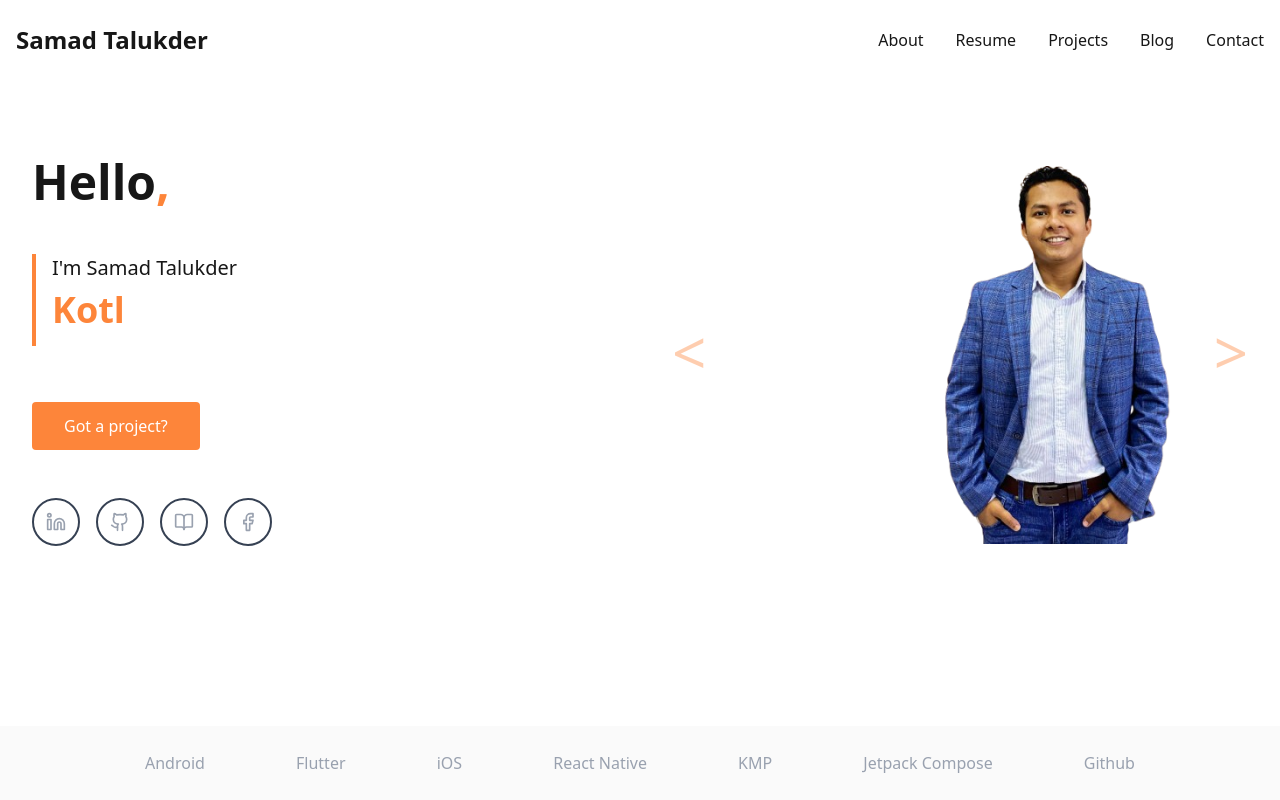
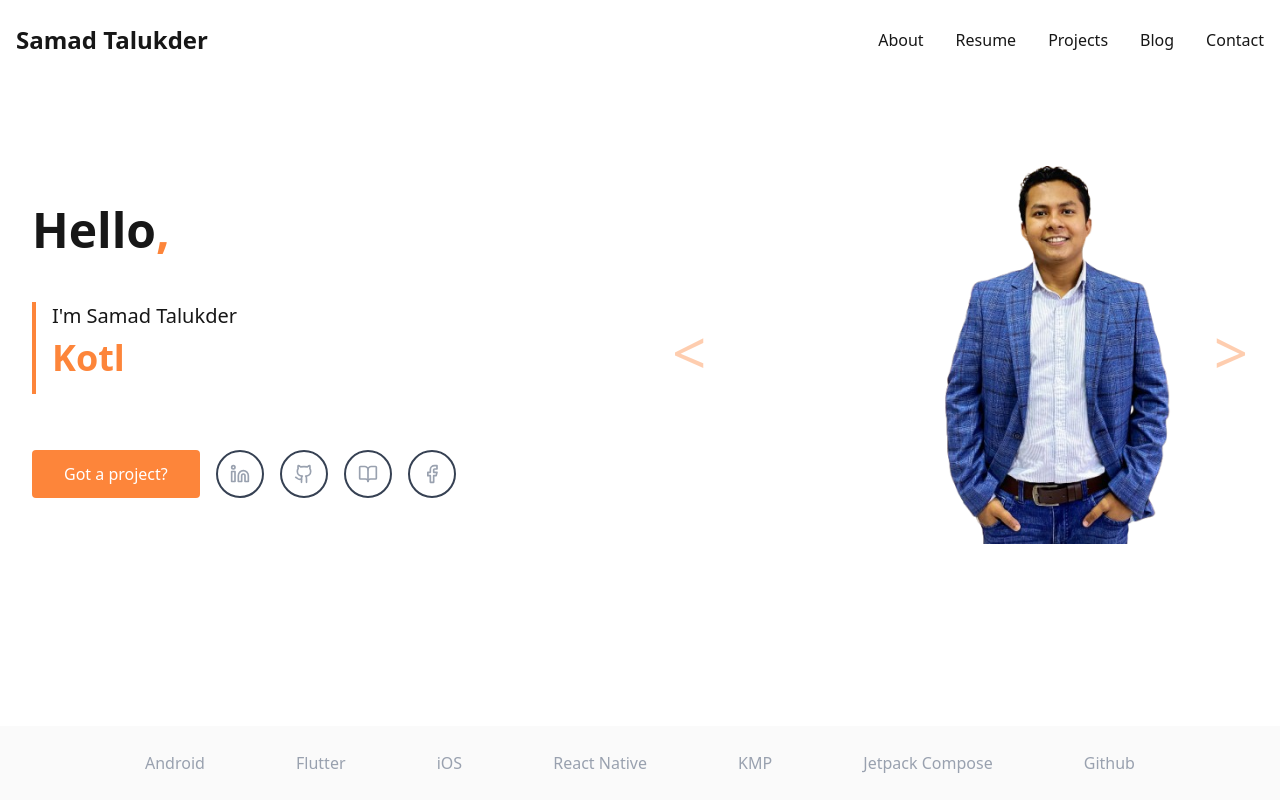
Before and after one commit to samadtalukder/samadtalukder.github.io, a Next.js app: page / in a window 1280 px wide. Shown: the top 800 px of the page. Built offline with nearby package versions, Linux system fonts and the light colour scheme.

Commit message:
Reposition social links to align with CTA button in about section

```diff
--- a/components/sections/AboutMeSection.tsx
+++ b/components/sections/AboutMeSection.tsx
@@ -64,12 +64,12 @@ export default function AboutMeSection() {
               </motion.div>
             </div>
 
-            {/* CTA Buttons */}
+            {/* CTA Buttons with Social Links */}
             <motion.div
               initial={{ opacity: 0 }}
               animate={{ opacity: 1 }}
               transition={{ delay: 0.5 }}
-              className="flex flex-col sm:flex-row flex-wrap gap-3 sm:gap-4"
+              className="flex flex-wrap items-center gap-3 sm:gap-4"
             >
               <Button
                 className="bg-[#FD853A] hover:bg-[#fc7422] text-white px-6 sm:px-8 py-5 sm:py-6 text-sm sm:text-base font-medium rounded"
@@ -80,26 +80,8 @@ export default function AboutMeSection() {
                   Got a project?
                 </a>
               </Button>
-              {/* My resume button - Hidden */}
-              {/* <Button
-                variant="outline"
-                className="border-2 border-[#fc7422] hover:border-[#FD853A] hover:text-[#FD853A] text-[#171717] px-6 sm:px-8 py-5 sm:py-6 text-sm sm:text-base font-medium rounded bg-transparent"
-                size="lg"
-                asChild
-              >
-                <a href="/resume.pdf" download>
-                  My resume
-                </a>
-              </Button> */}
-            </motion.div>
 
-            {/* Social Links */}
-            <motion.div
-              initial={{ opacity: 0 }}
-              animate={{ opacity: 1 }}
-              transition={{ delay: 0.6 }}
-              className="flex gap-3 sm:gap-4"
-            >
+              {/* Social Links */}
               {about.social.map((social, index) => {
                 const Icon = socialIcons[social.icon] || Globe;
                 return (
```
